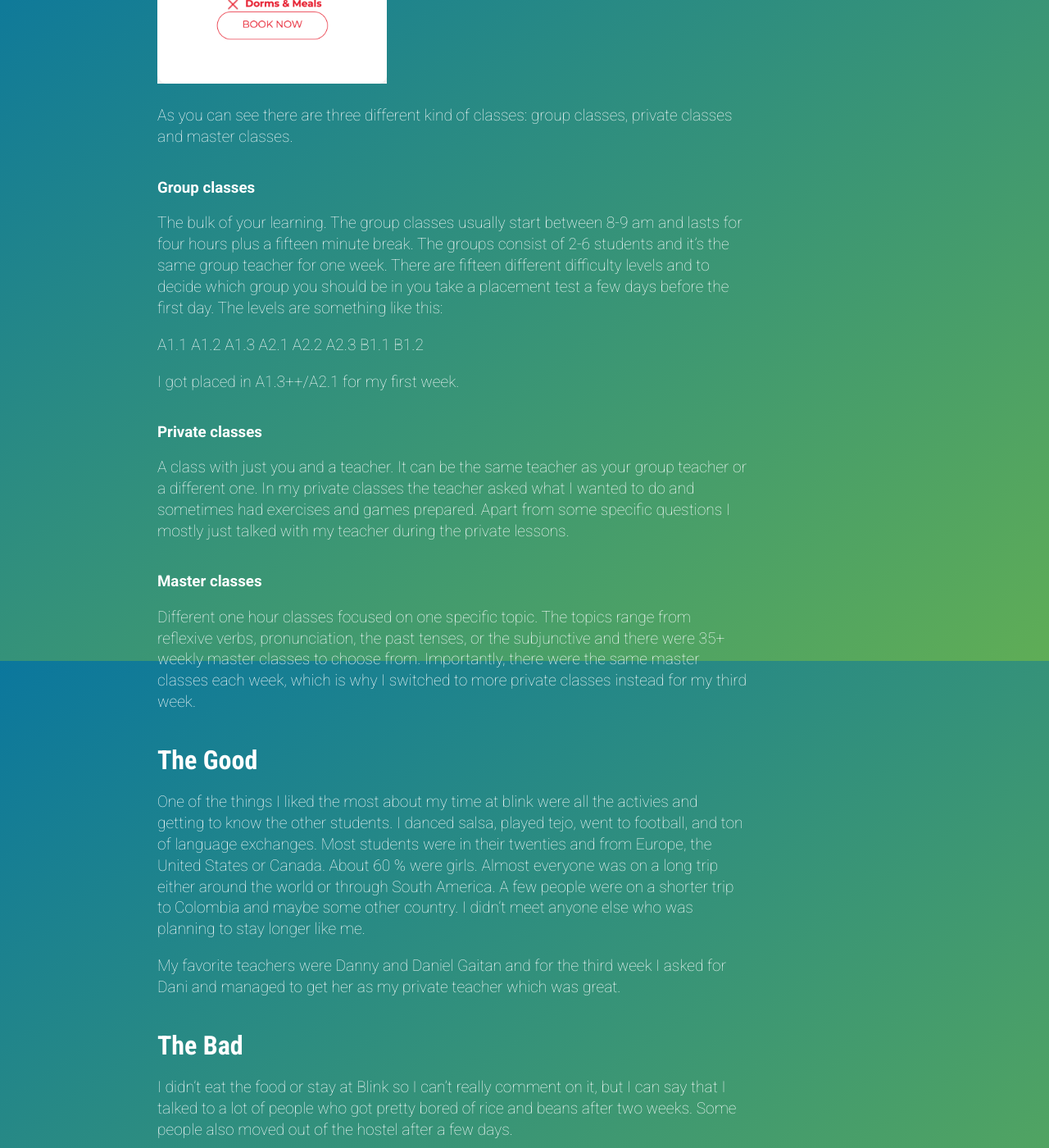
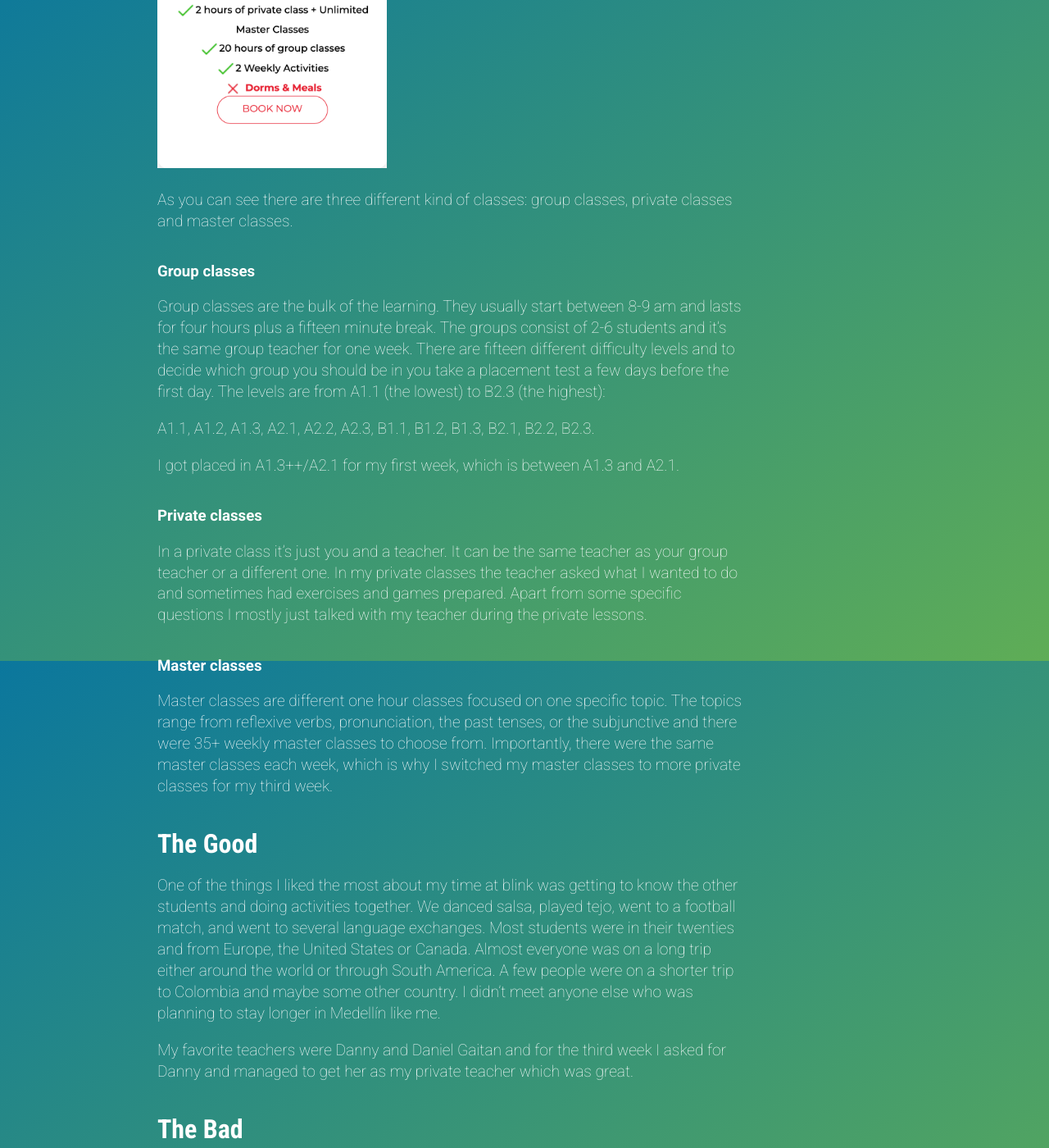
Before and after one commit to molundb/molundb.github.io, a Jekyll site: the page built from _posts/2024-04-23-review-of-blink-spanish-immersion-school-in-medellin.md, in a window 1280 px wide and 1400 px high, scrolled down 994 px. Shown: the whole window at 82% size. Built offline with Jekyll 4.4.1, drawn with Linux system fonts in a browser that asks for light colours; nearby versions of some CDN libraries; some of the changed text lies outside the part shown.

Commit message:
update blog post text

```diff
--- a/_posts/2024-04-23-review-of-blink-spanish-immersion-school-in-medellin.md
+++ b/_posts/2024-04-23-review-of-blink-spanish-immersion-school-in-medellin.md
@@ -1,6 +1,6 @@
 ---
 layout: post
-title: "Review of Blink Spanish Immersion School in Medellin"
+title: "Review of Blink Spanish Immersion School in Medellín"
 ---
 
 {% assign date = page.date | date: "%F" %}
@@ -9,56 +9,46 @@
 
 ## Background
 
-One of the biggest reasons why I moved to Medellin was to learn Spanish. Therefore I had done some research in advance for language schools. The one I found the best was Blink. I spent three weeks at Blink. I'd never done anything similar when learning a language and I was curious to see how much I could improve in three weeks.
+Before moving to Medellin I did some research on language schools, since one of my main reasons for moving here was to learn Spanish. The one I found the best was [Blink Spanish Immersion](https://blinkspanish.com/). I have a [long history of learning languages](/blog/2024/04/22/my-top-5-techinques-for-how-to-learn-a-language) but I had never done an immersive course before, and I was curious to see how much I could improve in only a few weeks.
 
-Blink is a language school located in El Poblado, the most touristy neighbourhood of Medellín. Being an immersive school it offers accommodation and meals in addition to Spanish, but because I already had a place to stay and like to cook my own food I only got the Spanish classes. They offer several different packages and I decided to buy three weeks of the BLINK UNLIMITED package.
+## About Blink
+
+Blink is a language school located in El Poblado, the most touristy neighbourhood of Medellín. Since it's an immersive school it offers accommodation and meals in addition to Spanish, but because I already had a place to stay and like to cook my own food I only got the Spanish classes. Blink offers [several different packages](https://blinkspanish.com/stay-and-study/) and I decided to buy three weeks of the BLINK UNLIMITED package.
 
 ![blink unlimited]({{asset_path}}/blink-unlimited.png){:width="280px"}
 
 As you can see there are three different kind of classes: group classes, private classes and master classes.
 
 ### Group classes
-The bulk of your learning. The group classes usually start between 8-9 am and lasts for four hours plus a fifteen minute break. The groups consist of 2-6 students and it's the same group teacher for one week. There are fifteen different difficulty levels and to decide which group you should be in you take a placement test a few days before the first day. The levels are something like this:
+Group classes are the bulk of the learning. They usually start between 8-9 am and lasts for four hours plus a fifteen minute break. The groups consist of 2-6 students and it's the same group teacher for one week. There are fifteen different difficulty levels and to decide which group you should be in you take a placement test a few days before the first day. The levels are from A1.1 (the lowest) to B2.3 (the highest):
 
-A1.1
-A1.2
-A1.3
-A2.1
-A2.2
-A2.3
-B1.1
-B1.2
+A1.1, A1.2, A1.3, A2.1, A2.2, A2.3, B1.1, B1.2, B1.3, B2.1, B2.2, B2.3.
 
-I got placed in A1.3++/A2.1 for my first week.
+I got placed in A1.3++/A2.1 for my first week, which is between A1.3 and A2.1.
 
 ### Private classes
-A class with just you and a teacher. It can be the same teacher as your group teacher or a different one. In my private classes the teacher asked what I wanted to do and sometimes had exercises and games prepared. Apart from some specific questions I mostly just talked with my teacher during the private lessons.
+In a private class it's just you and a teacher. It can be the same teacher as your group teacher or a different one. In my private classes the teacher asked what I wanted to do and sometimes had exercises and games prepared. Apart from some specific questions I mostly just talked with my teacher during the private lessons.
 
 ### Master classes
-Different one hour classes focused on one specific topic. The topics range from reflexive verbs, pronunciation, the past tenses, or the subjunctive and there were 35+ weekly master classes to choose from. Importantly, there were the same master classes each week, which is why I switched to more private classes instead for my third week.
-
+Master classes are different one hour classes focused on one specific topic. The topics range from reflexive verbs, pronunciation, the past tenses, or the subjunctive and there were 35+ weekly master classes to choose from. Importantly, there were the same master classes each week, which is why I switched my master classes to more private classes for my third week.
 
 ## The Good
-One of the things I liked the most about my time at blink were all the activies and getting to know the other students. I danced salsa, played tejo, went to football, and ton of language exchanges. Most students were in their twenties and from Europe, the United States or Canada. About 60 % were girls. Almost everyone was on a long trip either around the world or through South America. A few people were on a shorter trip to Colombia and maybe some other country. I didn't meet anyone else who was planning to stay longer like me.
+One of the things I liked the most about my time at blink was getting to know the other students and doing activities together. We danced salsa, played tejo, went to a football match, and went to several language exchanges. Most students were in their twenties and from Europe, the United States or Canada. Almost everyone was on a long trip either around the world or through South America. A few people were on a shorter trip to Colombia and maybe some other country. I didn't meet anyone else who was planning to stay longer in Medellín like me.
 
-My favorite teachers were Danny and Daniel Gaitan and for the third week I asked for Dani and managed to get her as my private teacher which was great.
+My favorite teachers were Danny and Daniel Gaitan and for the third week I asked for Danny and managed to get her as my private teacher which was great.
 
 
 ## The Bad
-I didn't eat the food or stay at Blink so I can't really comment on it, but I can say that I talked to a lot of people who got pretty bored of rice and beans after two weeks. Some people also moved out of the hostel after a few days.
+I didn't eat the food or stay at Blink, but I talked to a lot of people who got pretty bored of rice and beans after two weeks. Some people also moved out of the hostel after a few days.
 
 
 ## The Ugly
 My last lesson at Blink was a one hour private class with a teacher I hadn't had before. She told me some things that I think it's fair to share.
 
-My level the first week was A1.3++/A2.1, the second week it was A2.2 and the third week it was A2.3.
-
-The rate at which students progress throughout the levels is ridiculous and unrealistic.
-
-The levels are
-
-
-
+My level the first week was A1.3++/A2.1, the second week it was A2.2 and the third week it was A2.3. This level of progression is unrealistically fast. The teacher said they do this because students need to feel like they are progressing. To be honest it worked, I did feel happy that I leveled up each week. But the teacher told me that the price of this is that a ton of stuff is skipped on each level. She said to properly learn a level you'd need *several* weeks, not one.
 
 
 ## Conclusion
+I am happy with my choice of studying at Blink. I learned a lot and had a lot of fun with the other students. For anyone who is planning to stay for a longer time in Latin America I think it's definitely a great idea.
+
+I wish I had done two weeks instead of three, because I think it would've been better for me to consolidate all the new information I got during the first two weeks instead of learning more new things.
```
